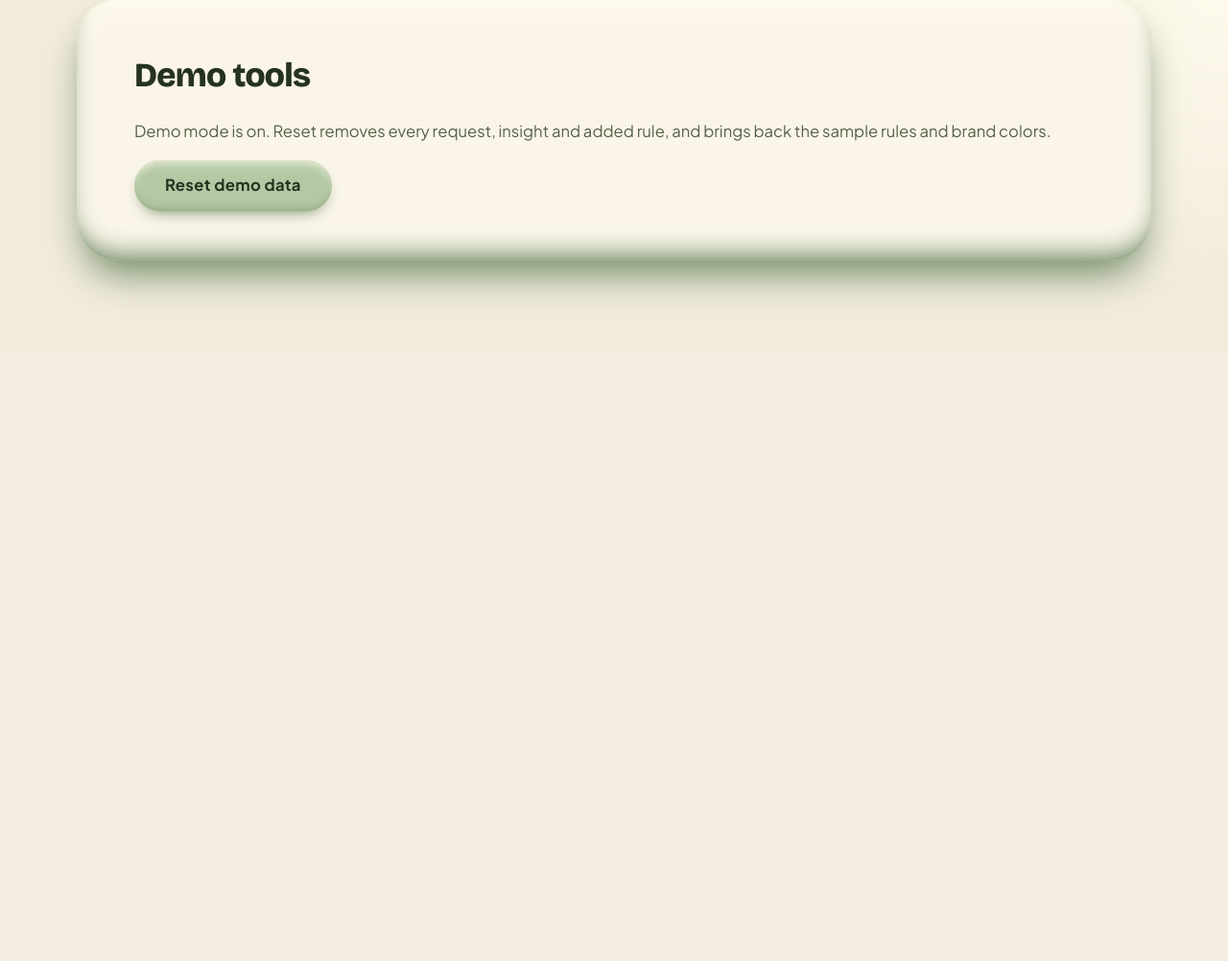
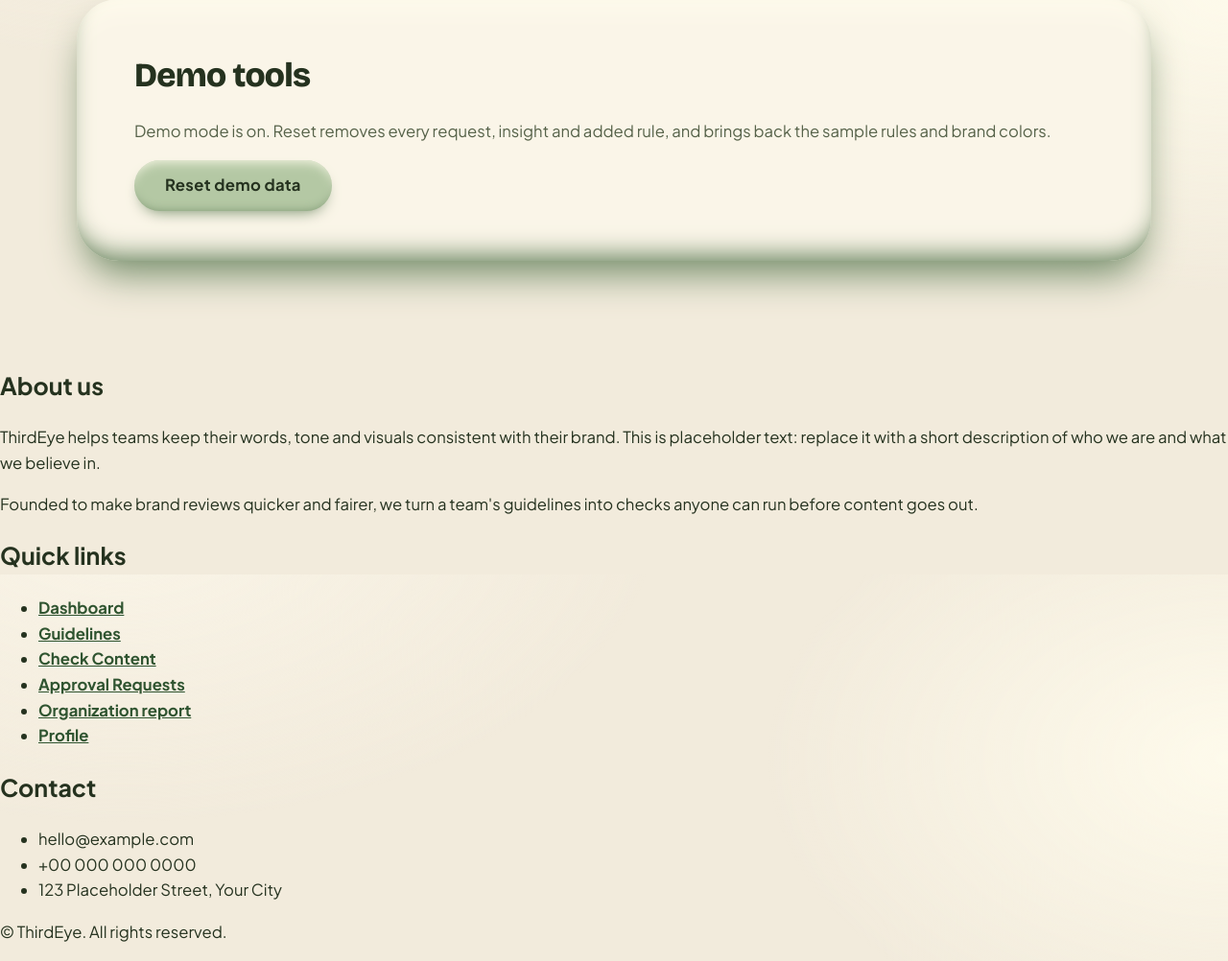
Before and after one commit to skishore-dhcp/thirdeye, a Flask app: page /dashboard in a window 1280 px wide. Shown: the part 1801-2803 px from the top of the page at 96% size. Before the commit the page ends 2113 px from the top, so only its background shows below. Run offline with Flask 3, Linux system fonts and the light colour scheme; the visitor is signed in with stand-in values (Sample User, id 1).

Commit message:
Add files via upload

```diff
--- a/templates/base.html
+++ b/templates/base.html
@@ -23,7 +23,7 @@
       <span class="username">{{ user.username }}</span>
       <span class="role role-{{ user.role|lower }}">{{ user.role }}</span>
       <details class="menu">
-        <summary class="btn btn-small btn-on-dark">Menu{% if unseen_alerts %}<span class="badge">{{ unseen_alerts }}</span>{% endif %}</summary>
+        <summary class="btn btn-small btn-on-dark" data-tour-order="2" data-tour-title="Menu" data-tour-text="Open the menu for your alerts, your profile, the organization report and to replay this tutorial.">Menu{% if unseen_alerts %}<span class="badge">{{ unseen_alerts }}</span>{% endif %}</summary>
         <div class="menu-panel">
           <details class="menu-item" id="alerts-menu" data-unseen="{{ unseen_alerts }}" data-seen-url="{{ url_for('alerts_seen') }}">
             <summary>Alerts{% if unseen_alerts %}<span class="badge">{{ unseen_alerts }}</span>{% endif %}</summary>
@@ -32,6 +32,9 @@
               {% else %}<li>No alerts yet.</li>{% endfor %}
             </ul>
           </details>
+          <a class="menu-link" href="{{ url_for('profile') }}">Profile</a>
+          <a class="menu-link" href="{{ url_for('reports_page') }}">Organization report</a>
+          <a class="menu-link" href="{{ url_for('dashboard', tour=1) }}">Tutorial</a>
         </div>
       </details>
       <a class="btn btn-small btn-on-dark" href="{{ url_for('logout') }}">Log Out</a>
@@ -39,6 +42,40 @@
     {% endif %}
   </header>
   <main>{% block main %}{% endblock %}</main>
+  <footer class="site-footer">
+    <div class="footer-inner">
+      <div class="footer-col footer-about">
+        <h2>About us</h2>
+        <p>ThirdEye helps teams keep their words, tone and visuals consistent with their brand. This is placeholder text: replace it with a short description of who we are and what we believe in.</p>
+        <p>Founded to make brand reviews quicker and fairer, we turn a team's guidelines into checks anyone can run before content goes out.</p>
+      </div>
+      <div class="footer-col">
+        <h2>Quick links</h2>
+        <ul>
+          {% if user %}
+          <li><a href="{{ url_for('dashboard') }}">Dashboard</a></li>
+          <li><a href="{{ url_for('guidelines') }}">Guidelines</a></li>
+          <li><a href="{{ url_for('check') }}">Check Content</a></li>
+          <li><a href="{{ url_for('requests_page') }}">Approval Requests</a></li>
+          <li><a href="{{ url_for('reports_page') }}">Organization report</a></li>
+          <li><a href="{{ url_for('profile') }}">Profile</a></li>
+          {% else %}
+          <li><a href="{{ url_for('login') }}">Log in</a></li>
+          <li><a href="{{ url_for('org_new') }}">Create an organization</a></li>
+          {% endif %}
+        </ul>
+      </div>
+      <div class="footer-col">
+        <h2>Contact</h2>
+        <ul>
+          <li>hello@example.com</li>
+          <li>+00 000 000 0000</li>
+          <li>123 Placeholder Street, Your City</li>
+        </ul>
+      </div>
+    </div>
+    <p class="footer-note">&copy; ThirdEye. All rights reserved.</p>
+  </footer>
   <script src="{{ url_for('static', filename='js/main.js') }}" defer></script>
 </body>
 </html>
--- a/templates/dashboard.html
+++ b/templates/dashboard.html
@@ -4,7 +4,7 @@
 {% block body_class %}page-dashboard{% endblock %}
 {% block main %}
 <section class="banner">
-  <div class="banner-inner">
+  <div class="banner-inner" data-tour-order="1" data-tour-title="Welcome to ThirdEye" data-tour-text="ThirdEye checks your text, PDFs and images against your organization's brand guidelines. This short tour shows you around.">
     <h1>Keep your brand identity consistent and attractive with ThirdEye</h1>
     <a class="btn btn-on-dark" href="#guide" data-scroll>Start Now</a>
   </div>
@@ -13,27 +13,33 @@
 <section id="guide" class="guide">
   <h2>A Guide to using ThirdEye</h2>
   <div class="guide-row">
-    <a class="guide-item" data-num="1" href="{{ url_for('guidelines') }}">
+    <a class="guide-item" data-num="1" href="{{ url_for('guidelines') }}" data-tour-order="3" data-tour-title="Guidelines" data-tour-text="{{ 'Add the rules your content must follow: banned words, required phrases, tone, brand colors and logo.' if user.is_authorized else 'See the rules your organization has set for its content. Only reviewers can change them.' }}">
       <span class="guide-art" aria-hidden="true">01</span>
       <span class="guide-title">Add Guidelines</span>
       <span class="guide-text">Define the rules your content should follow: tone, phrasing, color theme, and more.</span>
       <span class="guide-cta">Open</span>
     </a>
-    <a class="guide-item" data-num="2" href="{{ url_for('check') }}">
+    <a class="guide-item" data-num="2" href="{{ url_for('check') }}" data-tour-order="4" data-tour-title="Check Content" data-tour-text="Paste text or upload a PDF or an image. ThirdEye lists every problem it finds and fixes what it can.">
       <span class="guide-art" aria-hidden="true">02</span>
       <span class="guide-title">Check Content</span>
       <span class="guide-text">Upload the content to be checked, as plain text, a PDF or an image.</span>
       <span class="guide-cta">Open</span>
     </a>
-    <a class="guide-item" data-num="3" href="{{ url_for('requests_page') }}">
+    <a class="guide-item" data-num="3" href="{{ url_for('requests_page') }}" data-tour-order="5" data-tour-title="Approval Requests" data-tour-text="{{ 'Approve or reject pending requests, add a remark, and browse the request history.' if user.is_authorized else 'Follow your requests while a reviewer decides, read their remarks and download approved results.' }}">
       <span class="guide-art" aria-hidden="true">03</span>
       <span class="guide-title">Approval Requests</span>
       <span class="guide-text">Review pending approval requests and see the request history.</span>
       <span class="guide-cta">Open</span>
     </a>
+    <a class="guide-item" data-num="4" href="{{ url_for('reports_page') }}" data-tour-order="6" data-tour-title="Organization Report" data-tour-text="See how your organization is doing: checks, approvals, rejections, common issues and activity. You can download it as a PDF.">
+      <span class="guide-art" aria-hidden="true">04</span>
+      <span class="guide-title">Organization Report</span>
+      <span class="guide-text">Totals, charts and trends for your whole organization, ready to download.</span>
+      <span class="guide-cta">Open</span>
+    </a>
     {% if user.is_admin %}
-    <a class="guide-item" data-num="4" href="{{ url_for('members_page') }}">
-      <span class="guide-art" aria-hidden="true">04</span>
+    <a class="guide-item" data-num="5" href="{{ url_for('members_page') }}" data-tour-order="7" data-tour-title="Member Management" data-tour-text="Add or remove members, change their roles and send a message to everyone.">
+      <span class="guide-art" aria-hidden="true">05</span>
       <span class="guide-title">Member Management</span>
       <span class="guide-text">Add or remove members, change their roles, and send a message to everyone.</span>
       <span class="guide-cta">Open</span>
@@ -43,7 +49,7 @@
 </section>
 
 <section class="insights-wrap">
-  <div class="card wide-card">
+  <div class="card wide-card" data-tour-order="8" data-tour-title="Insights" data-tour-text="Issues that keep coming back are collected here with tips to avoid them.">
     <h2>Insights on Repeated Issues</h2>
     <p class="muted">Issues that keep appearing in your content, with tips to avoid them.</p>
     {{ flashes(messages) }}
@@ -77,4 +83,5 @@
   </div>
 </section>
 {% endif %}
+<div id="tour-config" data-auto="{{ 1 if auto_tour else 0 }}" data-seen-url="{{ tour_seen_url }}" hidden></div>
 {% endblock %}
```
Also changed, not shown: templates/check.html (+4 -6 lines), templates/profile.html (added, +46 -0 lines), templates/reports.html (added, +29 -0 lines), templates/requests.html (+12 -7 lines).
